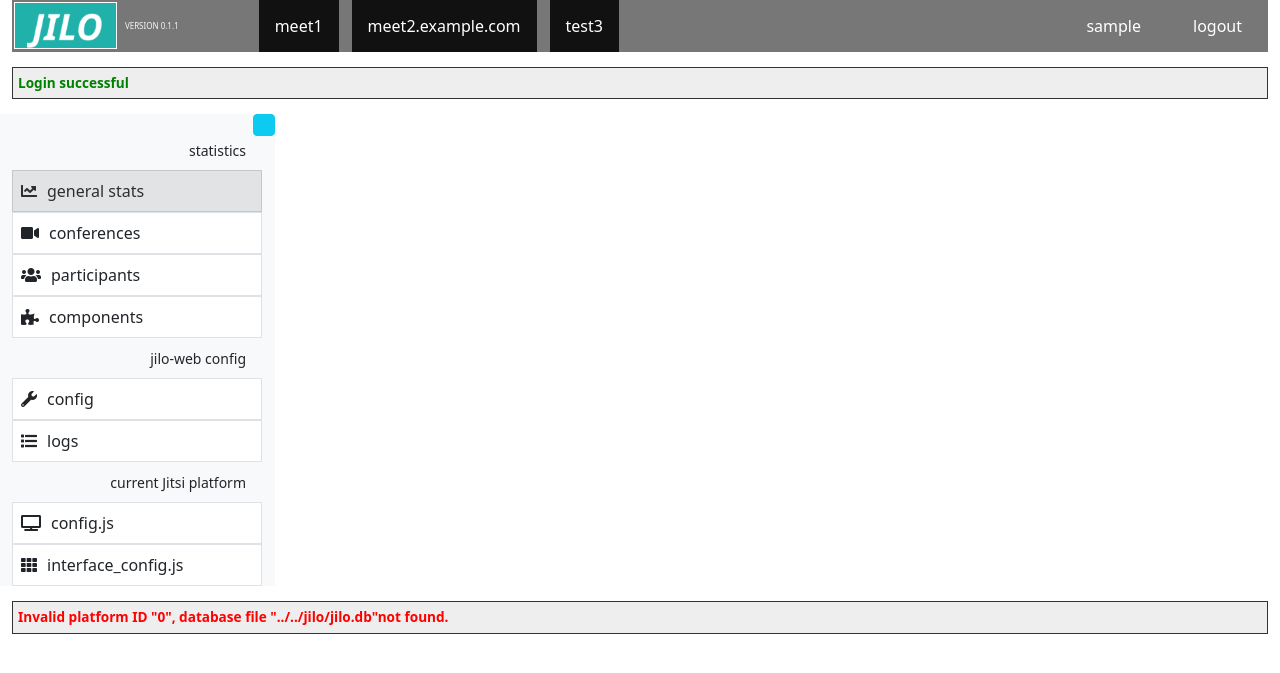
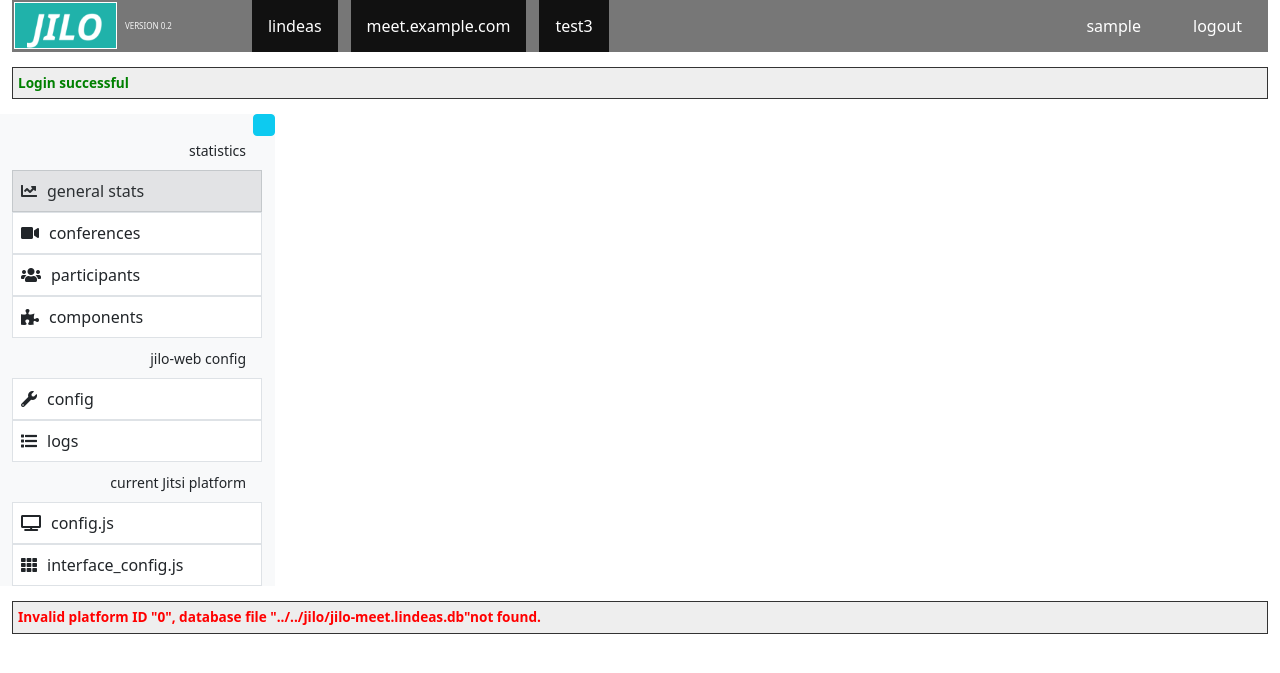
Before and after one commit to lindeas/jilo-web, a PHP site: page /index.php in a window 1280 px wide. Shown: the top 673 px of the page. Run offline with PHP 8.4, Linux system fonts and the light colour scheme; the visitor is signed in with stand-in values (Sample User, id 1); some libraries are stand-ins or nearby versions.

Commit message:
Prepares for releasing v0.2

```diff
--- a/app/config/jilo-web.conf.php
+++ b/app/config/jilo-web.conf.php
@@ -27,7 +27,7 @@
         'sqlite_file'		=> '../app/jilo-web.db',
     ],
     // system info
-    'version'			=> '0.1.1',
+    'version'			=> '0.2',
     // development has verbose error messages, production has not
     'environment'		=> 'development',
 
@@ -37,14 +37,14 @@
 
     'platforms' => [
         '0' => [
-            'name' => 'meet1',
+            'name' => 'lindeas',
             'jitsi_url' => 'https://meet.lindeas.com',
-            'jilo_database' => '../../jilo/jilo.db',
+            'jilo_database' => '../../jilo/jilo-meet.lindeas.db',
         ],
         '1' => [
-            'name' => 'meet2.example.com',
-            'jitsi_url' => 'https://test2.example.com',
-            'jilo_database' => '../../jilo/jilo2.db',
+            'name' => 'meet.example.com',
+            'jitsi_url' => 'https://meet.example.com',
+            'jilo_database' => '../../jilo/jilo.db',
         ],
         '2' => [
             'name' => 'test3',
--- a/public_html/index.php
+++ b/public_html/index.php
@@ -8,7 +8,7 @@
  * License: GPLv2
  * Project URL: https://lindeas.com/jilo
  * Year: 2024
- * Version: 0.1.1
+ * Version: 0.2
  */
 
 // we start output buffering and.
```
Also changed, not shown: CHANGELOG.md, README.md, 3 other files.
